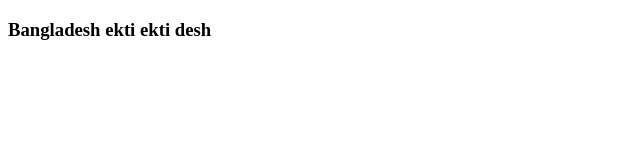
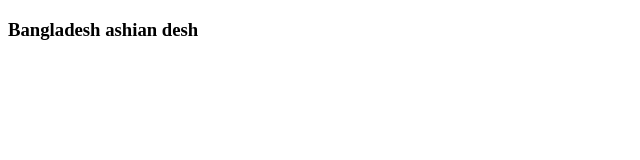
Before and after one commit to Ishtiak007/new-folder2, a plain HTML site: page index.html in a window 1280 px wide. Shown: the full height of the page, 0-640 px from the left. Drawn offline with Linux system fonts and the light colour scheme.

Commit message:
3rd commit

```diff
--- a/index.html
+++ b/index.html
@@ -7,6 +7,6 @@
     <title>Document</title>
 </head>
 <body>
-    <h3>Bangladesh ekti ekti desh</h3>
+    <h3>Bangladesh ashian desh</h3>
 </body>
 </html>
```
